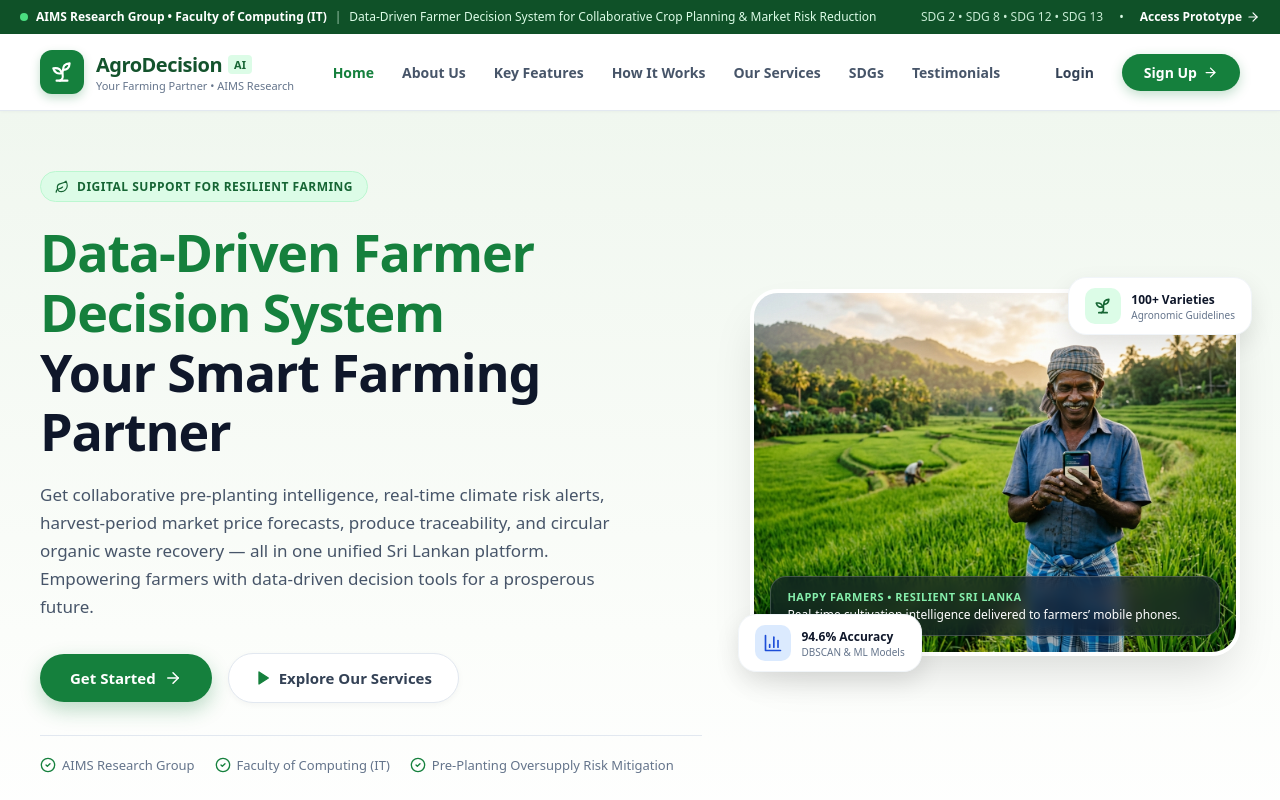
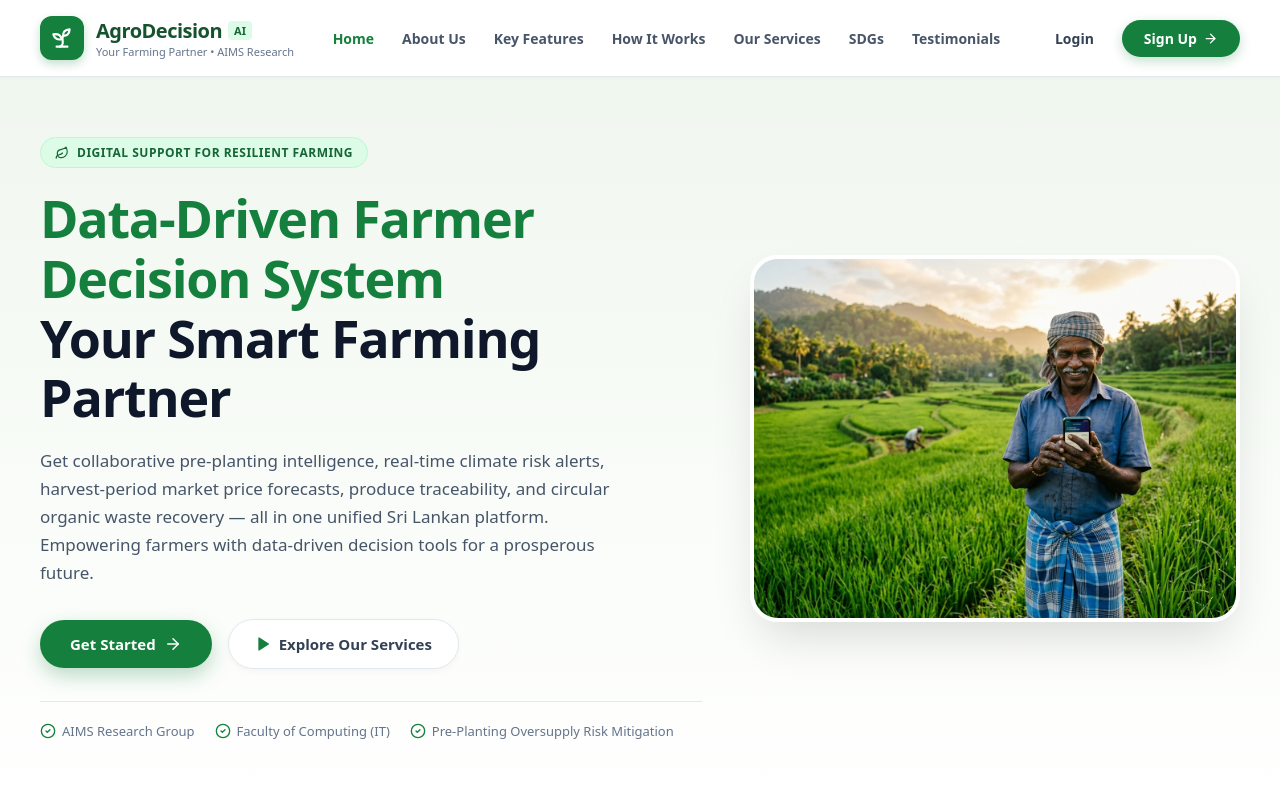
Before and after one commit to thilina-udara/J26-IT-358, a Next.js app in the folder frontend/: page / in a window 1280 px wide. Shown: the top 800 px of the page. Built offline with nearby package versions, Linux system fonts and the light colour scheme.

Commit message:
feat(frontend): remove top announcement bar and floating badges from home page

```diff
--- a/frontend/src/app/page.tsx
+++ b/frontend/src/app/page.tsx
@@ -167,48 +167,6 @@ export default function HomePage() {
   return (
     <div>
       {/* --------------------------------------------------------------------------
-          TOP ANNOUNCEMENT BAR
-          -------------------------------------------------------------------------- */}
-      <div className="portal-top-bar">
-        <div className="portal-top-bar-inner">
-          <div style={{ display: "flex", alignItems: "center", gap: "8px" }}>
-            <span
-              style={{
-                width: "8px",
-                height: "8px",
-                borderRadius: "50%",
-                backgroundColor: "#4ade80",
-                display: "inline-block",
-              }}
-            />
-            <strong style={{ color: "#ffffff" }}>
-              AIMS Research Group • Faculty of Computing (IT)
-            </strong>
-            <span style={{ opacity: 0.7 }}>|</span>
-            <span>
-              Data-Driven Farmer Decision System for Collaborative Crop Planning & Market Risk Reduction
-            </span>
-          </div>
-          <div style={{ display: "flex", alignItems: "center", gap: "16px" }}>
-            <span style={{ opacity: 0.9 }}>SDG 2 • SDG 8 • SDG 12 • SDG 13</span>
-            <span>•</span>
-            <Link
-              href="/crop-planning"
-              style={{
-                color: "#ffffff",
-                fontWeight: 700,
-                display: "inline-flex",
-                alignItems: "center",
-                gap: "4px",
-              }}
-            >
-              Access Prototype <ArrowRight size={14} />
-            </Link>
-          </div>
-        </div>
-      </div>
-
-      {/* --------------------------------------------------------------------------
           HEADER / NAVBAR (Kishan Sathi Exact Format)
           -------------------------------------------------------------------------- */}
       <header className="portal-navbar">
@@ -326,36 +284,6 @@ export default function HomePage() {
                   alt="Sri Lankan farmer using AgroDecision smartphone app in vegetable field"
                   style={{ width: "100%", height: "100%", objectFit: "cover" }}
                 />
-                <div className="portal-hero-img-overlay">
-                  <div style={{ fontSize: "11px", fontWeight: 700, color: "#86efac", textTransform: "uppercase", letterSpacing: "0.5px" }}>
-                    Happy Farmers • Resilient Sri Lanka
-                  </div>
-                  <div style={{ fontSize: "12px", marginTop: "2px" }}>
-                    Real-time cultivation intelligence delivered to farmers’ mobile phones.
-                  </div>
-                </div>
-              </div>
-
-              {/* Floating Badge Top Right */}
-              <div className="portal-float-badge-1">
-                <div style={{ width: "36px", height: "36px", borderRadius: "10px", background: "#dcfce7", color: "#166534", display: "flex", alignItems: "center", justifyContent: "center" }}>
-                  <Sprout size={20} />
-                </div>
-                <div>
-                  <div style={{ fontSize: "12px", fontWeight: 800, color: "#0f172a" }}>100+ Varieties</div>
-                  <div style={{ fontSize: "10px", color: "#64748b" }}>Agronomic Guidelines</div>
-                </div>
-              </div>
-
-              {/* Floating Badge Bottom Left */}
-              <div className="portal-float-badge-2">
-                <div style={{ width: "36px", height: "36px", borderRadius: "10px", background: "#dbeafe", color: "#1d4ed8", display: "flex", alignItems: "center", justifyContent: "center" }}>
-                  <BarChart3 size={20} />
-                </div>
-                <div>
-                  <div style={{ fontSize: "12px", fontWeight: 800, color: "#0f172a" }}>94.6% Accuracy</div>
-                  <div style={{ fontSize: "10px", color: "#64748b" }}>DBSCAN & ML Models</div>
-                </div>
               </div>
             </div>
 
```
